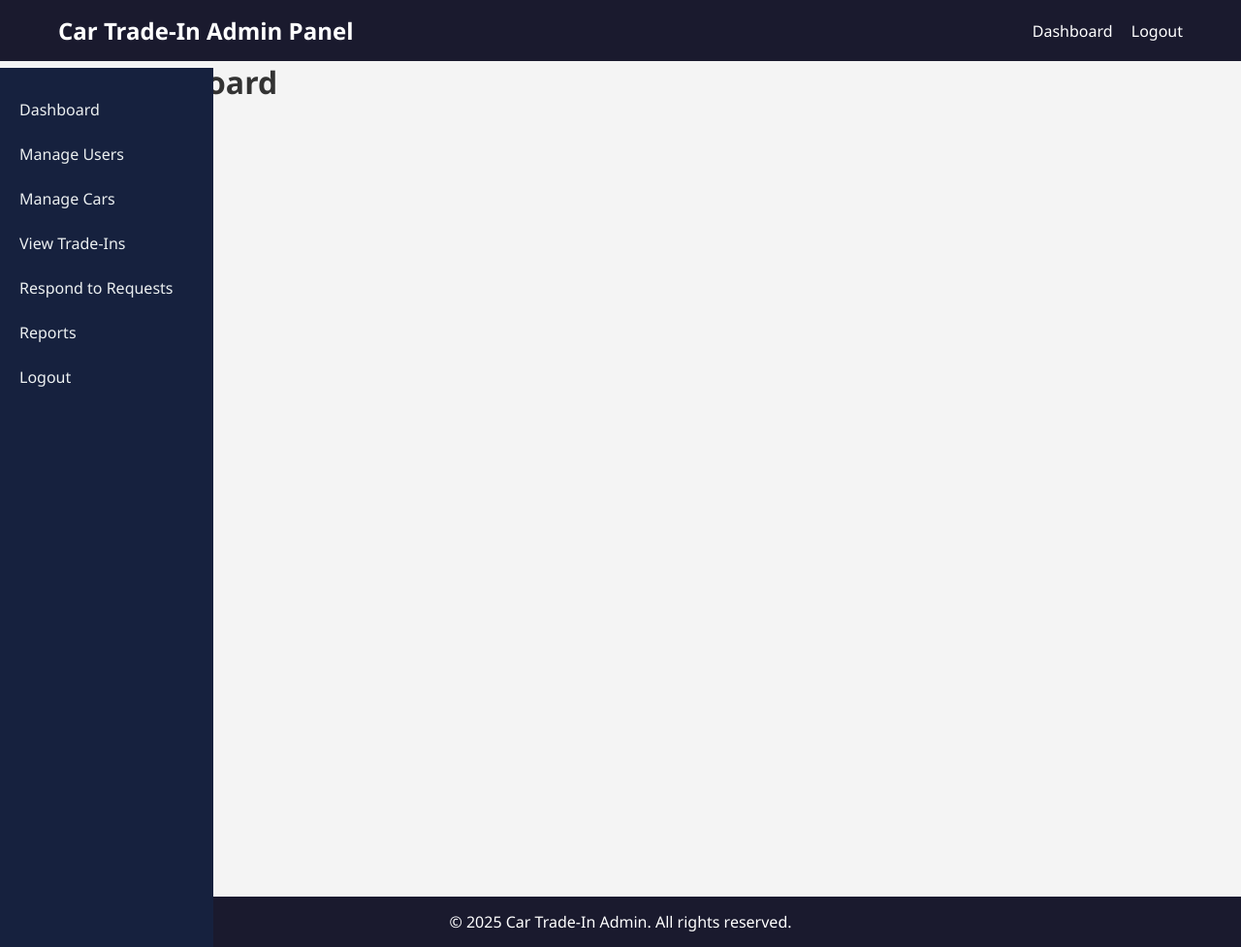
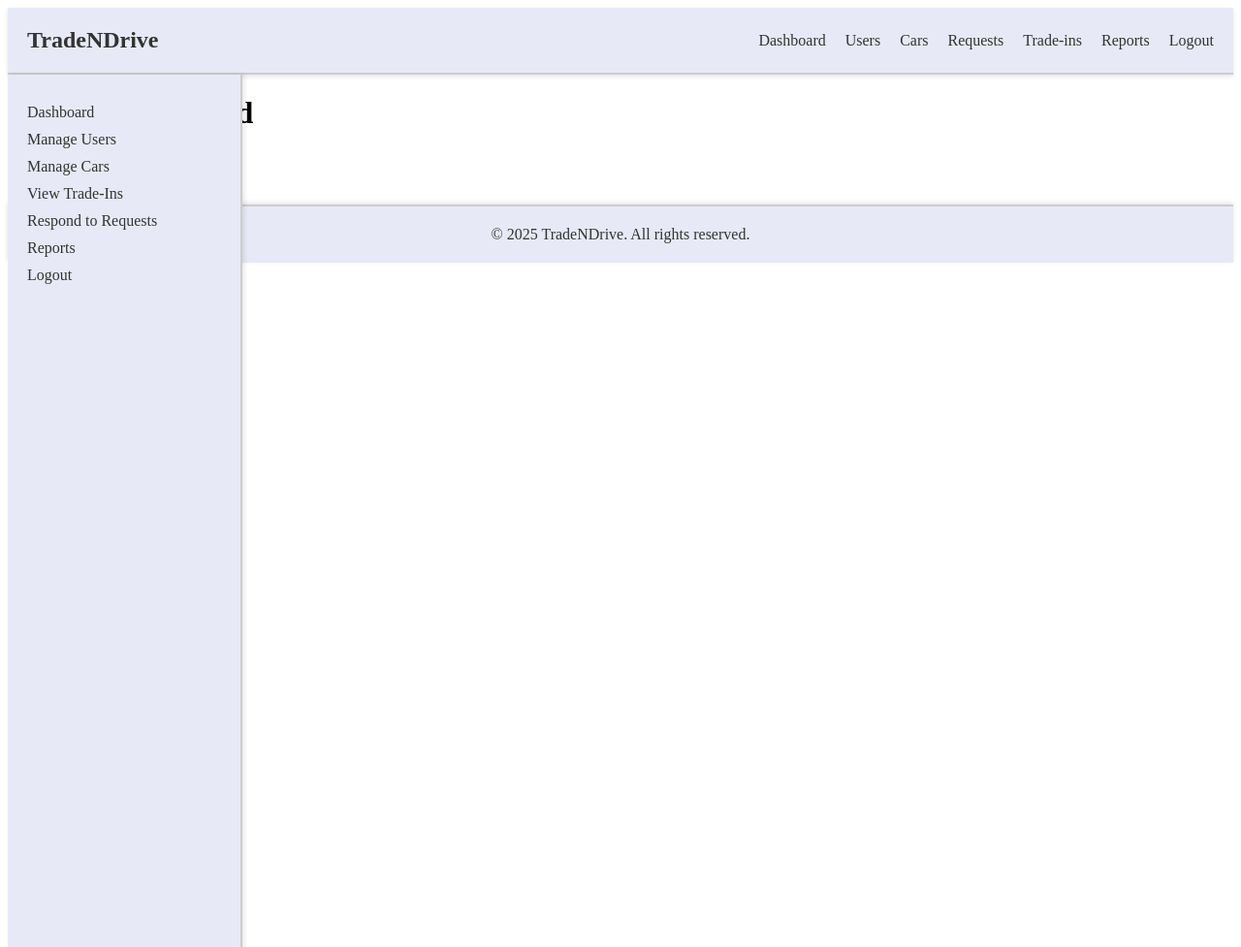
Before and after one commit to Eric-Muriuki/Car-Trade-In-System, a PHP site: page /admin/dashboard.php in a window 1280 px wide. Shown: the whole page at 97% size. Run offline with PHP 8.4, Linux system fonts and the light colour scheme.

Commit message:
Refactor admin header for consistency and update navigation links; add SQL schema for database setup and tables.

```diff
--- a/admin/includes/footer.php
+++ b/admin/includes/footer.php
@@ -1,10 +1,37 @@
 <!-- /admin/includes/footer.php -->
-<footer class="admin-footer">
+
+
+<!DOCTYPE html>
+<html lang="en">
+<head>
+  <meta charset="UTF-8">
+  <meta name="viewport" content="width=device-width, initial-scale=1.0">
+  <title>Document</title>
+  <style>
+    .footer {
+      background-color: #e7eaf6; /* Light purple background */
+      padding: 20px; /* Space around the footer */
+      border-top: 2px solid #ccc; /* Top border */
+      box-shadow: 0 -2px 5px rgba(0, 0, 0, 0.1); /* Subtle shadow */
+      color: #333; /* Text color */
+    }
+    .footer .container {
+      display: flex; /* Flexbox for layout */
+      justify-content: center; /* Center items */
+      align-items: center; /* Center items vertically */
+    }
+    .footer .container p {
+      font-size: 16px; /* Font size for the text */
+      margin: 0; /* No margin */
+      color: #333; /* Text color */
+    }
+  </style>
+</head>
+<body>
+  <footer class="footer">
     <div class="container">
-      <p>&copy; <?php echo date("Y"); ?> Car Trade-In Admin. All rights reserved.</p>
+      <p>&copy; <?php echo date("Y"); ?> TradeNDrive. All rights reserved.</p>
     </div>
   </footer>
-
-  <script src="../js/admin-script.js"></script>
 </body>
 </html>
--- a/admin/includes/header.php
+++ b/admin/includes/header.php
@@ -5,15 +5,51 @@
   <meta charset="UTF-8">
   <title>Admin Panel - Car Trade-In System</title>
   <meta name="viewport" content="width=device-width, initial-scale=1.0">
-  <link rel="stylesheet" href="../css/admin-style.css">
+  <style>
+    .header{
+      background-color: #e7eaf6; /* Light purple background */
+      padding: 20px; /* Space around the header */
+      border-bottom: 2px solid #ccc; /* Bottom border */
+      box-shadow: 0 2px 5px rgba(0, 0, 0, 0.1); /* Subtle shadow */
+      color: #333; /* Text color */
+    }
+    .header .container{
+      display: flex; /* Flexbox for layout */
+      justify-content: space-between; /* Space between items */
+      align-items: center; /* Center items vertically */
+    }
+    .header .container h1{
+      font-size: 24px; /* Font size for the title */
+      margin: 0; /* No margin */
+      color: #333; /* Title color */
+    }
+    .header .container .admin-top-nav{
+      display: flex; /* Flexbox for navigation */
+      gap: 20px; /* Space between links */
+    }
+    .header .container .admin-top-nav a{
+      text-decoration: none; /* No underline */
+      color: #333; /* Link color */
+      font-size: 16px; /* Font size for links */
+    }
+    .header .container .admin-top-nav a:hover{
+      color: #007bff; /* Change color on hover */
+      text-decoration: underline; /* Underline on hover */
+    }
+  </style>
 </head>
 <body>
-  <header class="admin-header">
+  <header class="header">
     <div class="container">
-      <h1>Car Trade-In Admin Panel</h1>
+      <h1>TradeNDrive</h1>
       <nav class="admin-top-nav">
-        <a href="../dashboard.php">Dashboard</a>
-        <a href="../logout.php">Logout</a>
+        <a href="dashboard.php">Dashboard</a>
+        <a href="manage_users.php">Users</a>
+        <a href="manage_cars.php">Cars</a>
+        <a href="respond_requests.php">Requests</a>
+        <a href="view_tradeins.php">Trade-ins</a>
+        <a href="reports.php">Reports</a>
+        <a href="logout.php">Logout</a>
       </nav>
     </div>
   </header>
--- a/admin/includes/sidebar.php
+++ b/admin/includes/sidebar.php
@@ -1,12 +1,54 @@
 <!-- /admin/includes/sidebar.php -->
-<aside class="admin-sidebar">
+
+<!DOCTYPE html>
+<html lang="en">
+<head>
+  <meta charset="UTF-8">
+  <meta name="viewport" content="width=device-width, initial-scale=1.0">
+  <title>Document</title>
+  <style>
+  .sidebar{
+    background-color: #e7eaf6; /* Light purple background */
+    padding: 20px; /* Space around the sidebar */
+    border-right: 2px solid #ccc; /* Right border */
+    box-shadow: 2px 0 5px rgba(0, 0, 0, 0.1); /* Subtle shadow */
+    color: #333; /* Text color */
+    width: 200px; /* Fixed width for the sidebar */
+    position: fixed; /* Fixed position */
+    height: 100%; /* Full height */
+  }
+  .sidebar ul{
+    list-style-type: none; /* No bullet points */
+    padding: 0; /* No padding */
+    margin: 0; /* No margin */
+  }
+  .sidebar ul li{
+    margin: 10px 0; /* Space between items */
+  }
+  .sidebar ul li a{
+    text-decoration: none; /* No underline */
+    color: #333; /* Link color */
+    font-size: 16px; /* Font size for links */
+  }
+  .sidebar ul li a:hover{
+    color: #007bff; /* Change color on hover */
+    text-decoration: underline; /* Underline on hover */
+  }
+  .
+  </style>
+</head>
+<body>
+  <aside class="sidebar">
   <ul>
-    <li><a href="../dashboard.php">Dashboard</a></li>
-    <li><a href="../manage_users.php">Manage Users</a></li>
-    <li><a href="../manage_cars.php">Manage Cars</a></li>
-    <li><a href="../view_tradeins.php">View Trade-Ins</a></li>
-    <li><a href="../respond_requests.php">Respond to Requests</a></li>
-    <li><a href="../reports.php">Reports</a></li>
-    <li><a href="../logout.php">Logout</a></li>
+    <li><a href="dashboard.php">Dashboard</a></li>
+    <li><a href="manage_users.php">Manage Users</a></li>
+    <li><a href="manage_cars.php">Manage Cars</a></li>
+    <li><a href="view_tradeins.php">View Trade-Ins</a></li>
+    <li><a href="respond_requests.php">Respond to Requests</a></li>
+    <li><a href="reports.php">Reports</a></li>
+    <li><a href="logout.php">Logout</a></li>
   </ul>
 </aside>
+
+</body>
+</html>
```
Also changed, not shown: car_tradein_system.sql (added, +70 -0 lines), includes/header.php (+6 -6 lines).
